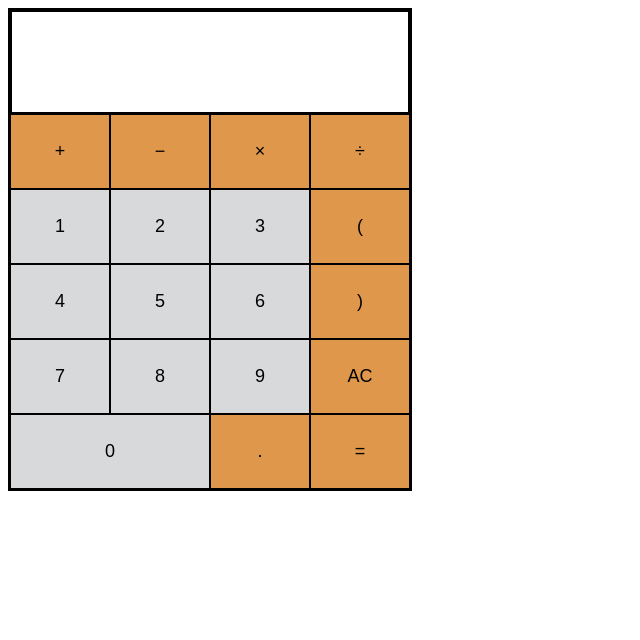
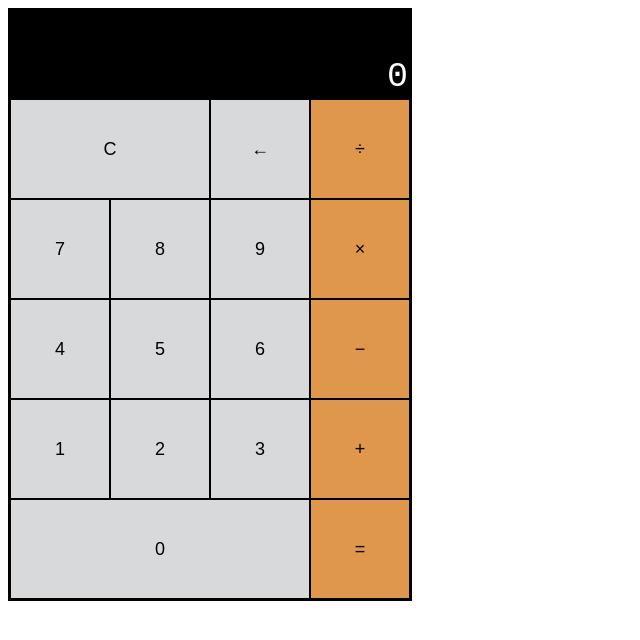
Before and after one commit to mpnunan/LAB-calculator, a plain HTML site: page index.html in a window 1280 px wide. Shown: the whole page, without its empty margins (0-640 px from the left). Drawn offline with Linux system fonts and the light colour scheme.

Commit message:
fixed html and css to correct calculator per the figma example

```diff
--- a/index.html
+++ b/index.html
@@ -10,36 +10,32 @@
 <body>
   <script src="main.js"></script>
   <div class="calc">
-    <div class="screen">
-
+    <div class="screen">0</div>
+    <div class="pad">
+      <button class="num" id="clear">C</button>
+      <button class="num">&larr;</button>
+      <button class="func">&divide;</button>
     </div>
     <div class="pad">
-      <button class="func">&plus;</button>
+      <button class="num">7</button>
+      <button class="num">8</button>
+      <button class="num">9</button>
+      <button class="func">&times;</button>
+    </div>
+    <div class="pad">
+      <button class="num">4</button>
+      <button class="num">5</button>
+      <button class="num">6</button>
       <button class="func">&minus;</button>
-      <button class="func">&times;</button>
-      <button class="func">&divide;</button>
     </div>
     <div class="pad">
       <button class="num">1</button>
       <button class="num">2</button>
       <button class="num">3</button>
-      <button class="func">&lpar;</button>
-    </div>
-    <div class="pad">
-      <button class="num">4</button>
-      <button class="num">5</button>
-      <button class="num">6</button>
-      <button class="func">&rpar;</button>
-    </div>
-    <div class="pad">
-      <button class="num">7</button>
-      <button class="num">8</button>
-      <button class="num">9</button>
-      <button class="func">AC</button>
+      <button class="func">&plus;</button>
     </div>
     <div class="pad">
       <button class="num" id="zero">0</button>
-      <button class="func">&period;</button>
       <button class="func">&equals;</button>
     </div>
   </div>
--- a/main.css
+++ b/main.css
@@ -1,29 +1,32 @@
-.calc {
-  display: flex;
-  flex-direction: column;
-  width: 400px;
-  font-family: 'Courier New', Courier, monospace;
-  border: 2px solid black;
-}
+
 
 .screen {
+  display: flex;
+  justify-content: end;
+  align-items: flex-end;
   width: auto;
-  height: 100px;
+  height: 85px;
   border: 2px solid black;
-  background-color: #ffffff;
+  color: #ffffff;
+  background-color: #000000;
   font-family: monospace;
-  }
+  font-size: 35px;
+}
 
 .pad {
   display: flex;
   justify-content: space-between;
   width: 400px;
-  height: 75px;
+  height: 100px;
   align-content: space-evenly;
 
 }
 
 #zero {
+  width: 300px;
+}
+
+#clear {
   width: 200px;
 }
 
@@ -56,3 +59,11 @@ button {
 .func:active {
   background-color: #dd8d37;
 }
+
+.calc {
+  display: flex;
+  flex-direction: column;
+  width: 400px;
+  font-family: 'Courier New', Courier, monospace;
+  border: 2px solid black;
+}
```
